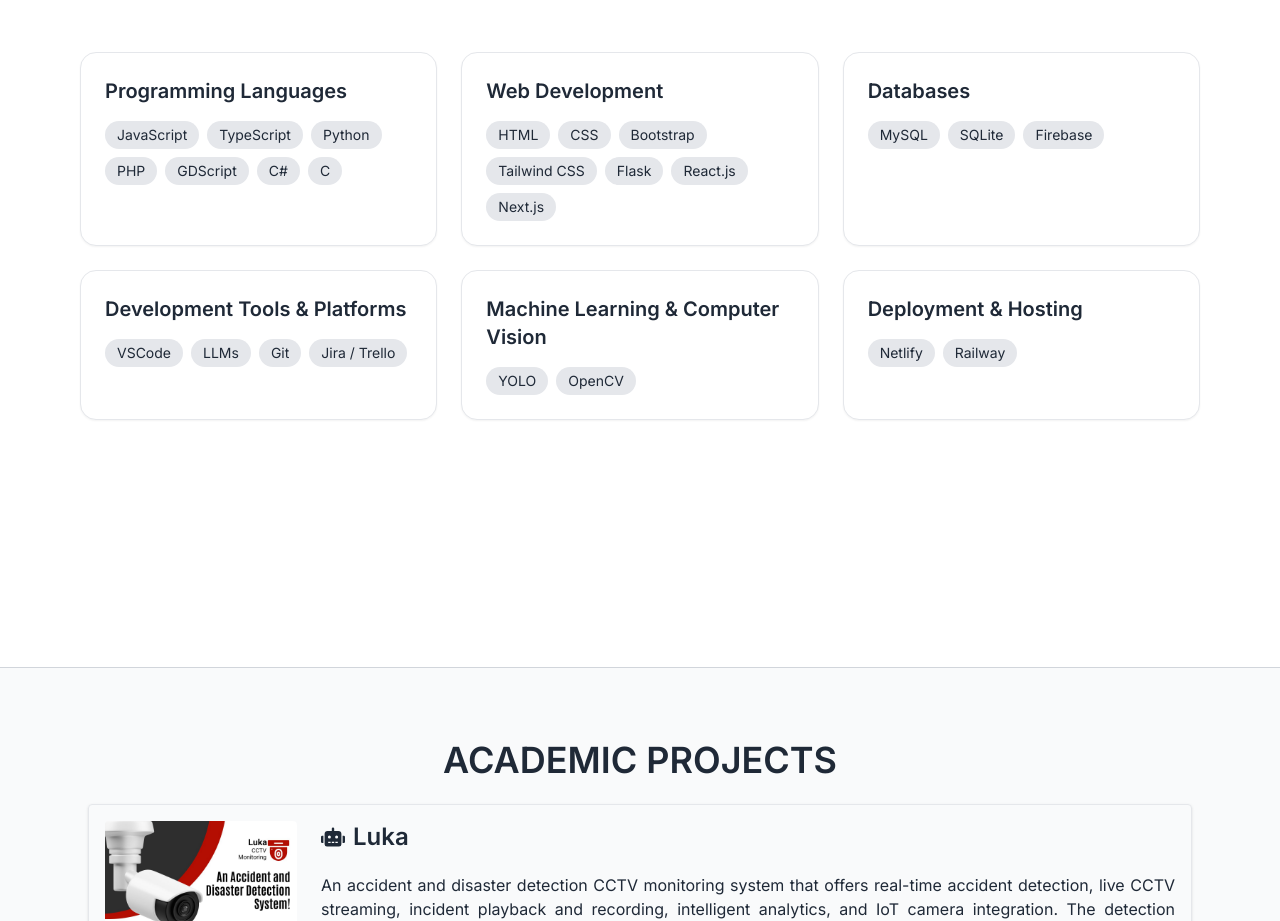
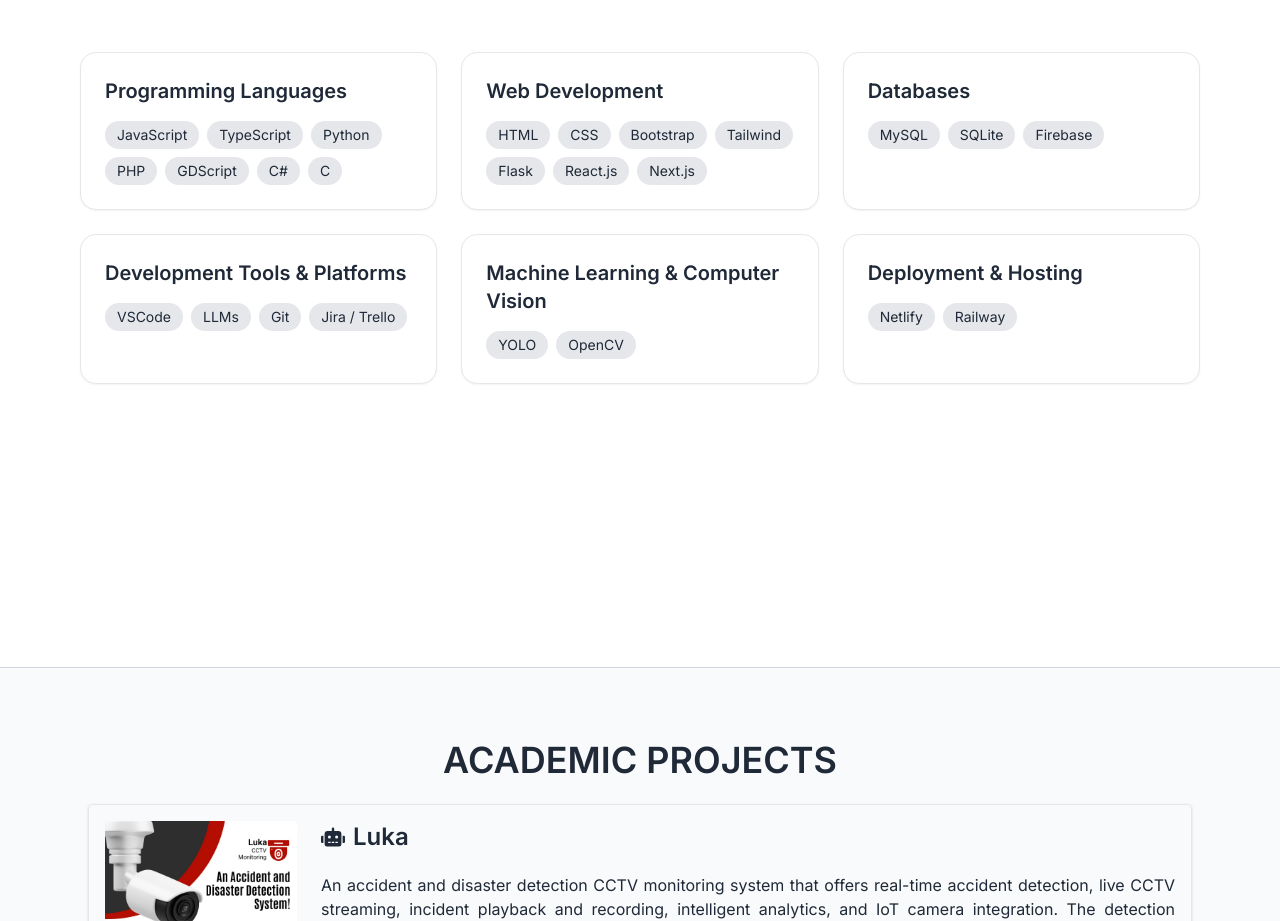
Before and after one commit to BrianShiroe/portfolio-react-typescript-tailwind, a React (Vite) app: page / in a window 1280 px wide. Shown: the part 1782-2703 px from the top of the page. Built offline with nearby package versions, Linux system fonts and the light colour scheme.

Commit message:
Update Skills.tsx

```diff
--- a/src/pages/Skills.tsx
+++ b/src/pages/Skills.tsx
@@ -3,7 +3,7 @@
 
 const skills = {
   "Programming Languages": ["JavaScript", "TypeScript", "Python", "PHP", "GDScript", "C#", "C"],
-  "Web Development": ["HTML", "CSS", "Bootstrap", "Tailwind CSS", "Flask", "React.js", "Next.js"],
+  "Web Development": ["HTML", "CSS", "Bootstrap", "Tailwind", "Flask", "React.js", "Next.js"],
   Databases: ["MySQL", "SQLite", "Firebase"],
   "Development Tools & Platforms": [
     "VSCode",
```
